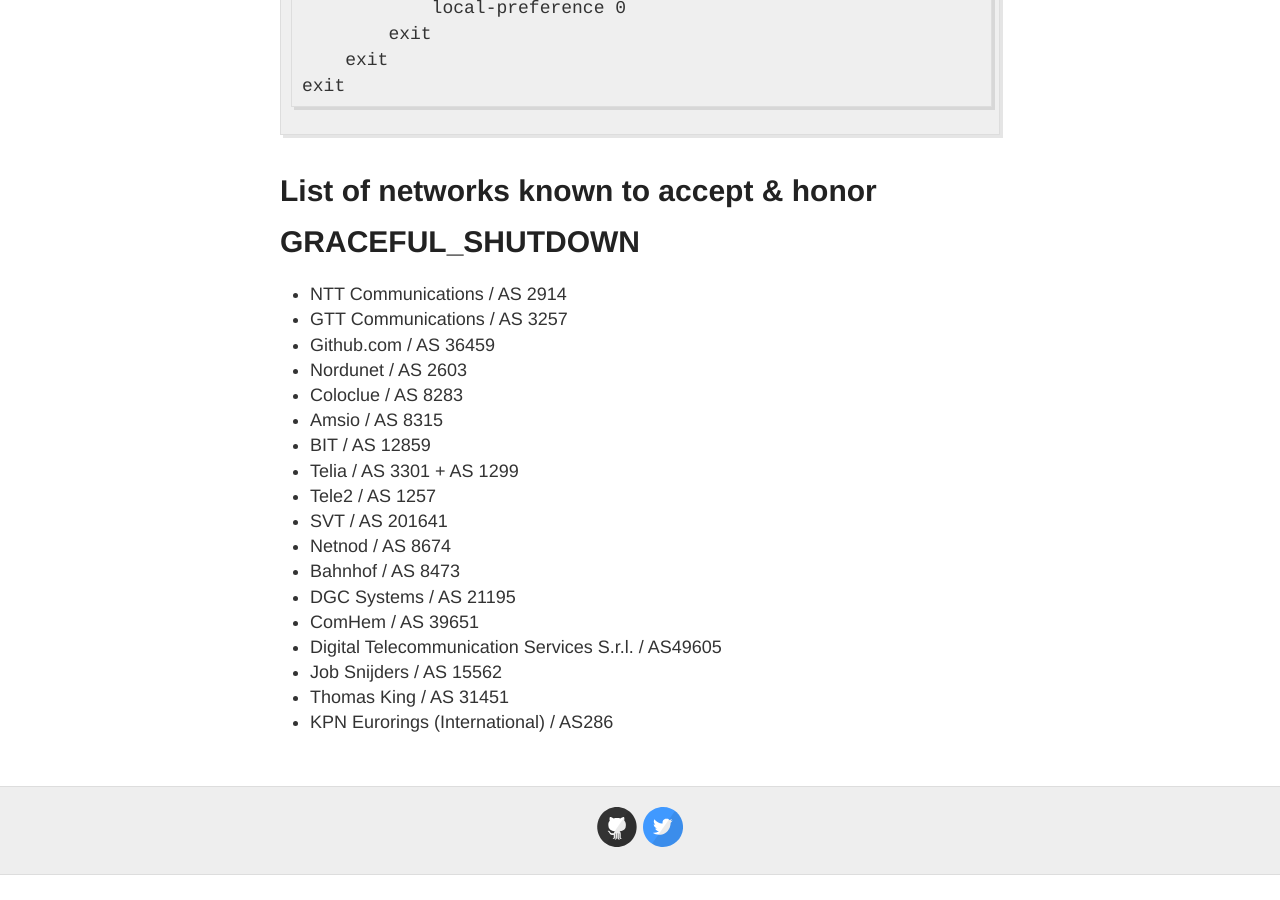
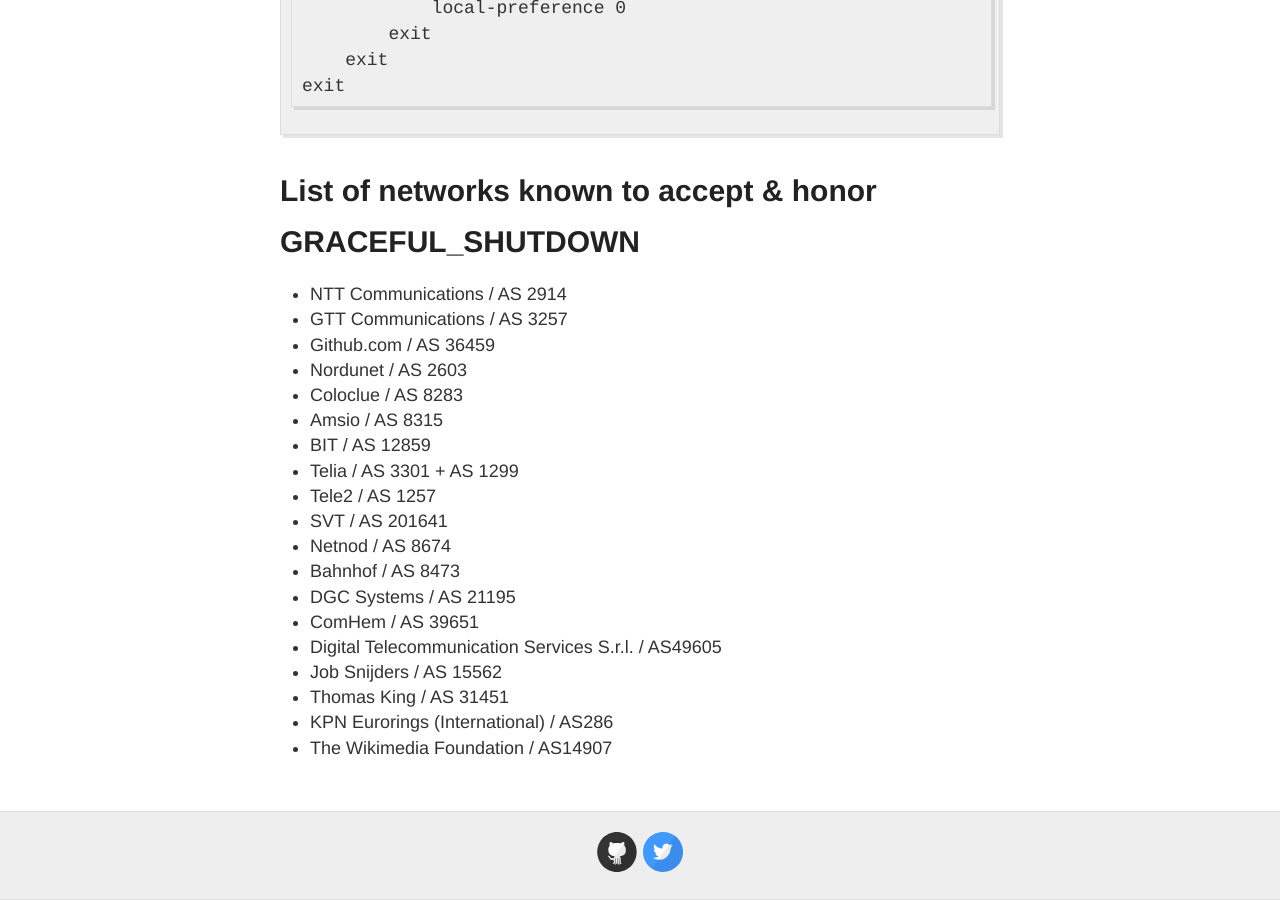
Before and after one commit to NLNOG/bgpfilterguide, a Jekyll site: the page built from guides/graceful_shutdown.md, in a window 1280 px wide and 900 px high, scrolled down 4167 px. Built offline with Jekyll 4.4.1, drawn with Linux system fonts in a browser that asks for light colours; before the commit the page ends 5042 px from its top, so only the background shows below that.

Commit message:
Add Wikimedia to the list of networks known to accept & honor GRACEFUL_SHUTDOWN

```diff
--- a/guides/graceful_shutdown.md
+++ b/guides/graceful_shutdown.md
@@ -159,3 +159,4 @@
 * Job Snijders / AS 15562
 * Thomas King / AS 31451
 * KPN Eurorings (International) / AS286
+* The Wikimedia Foundation / AS14907
```
